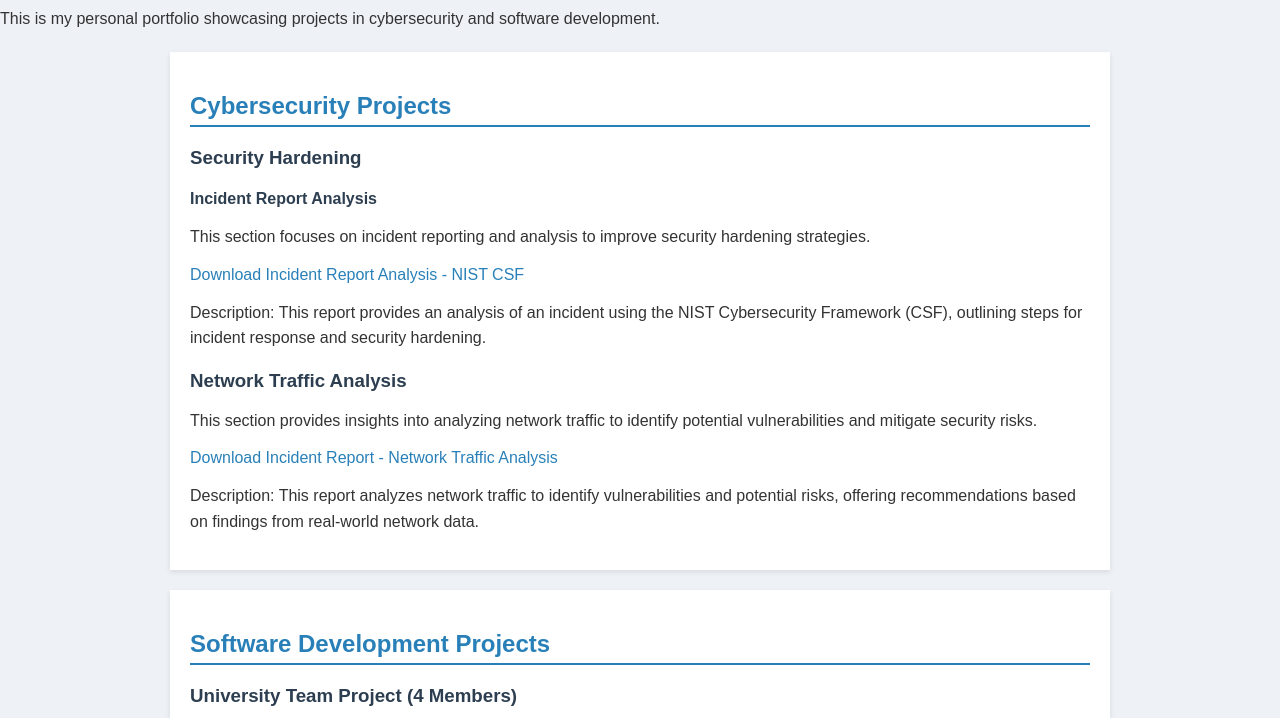
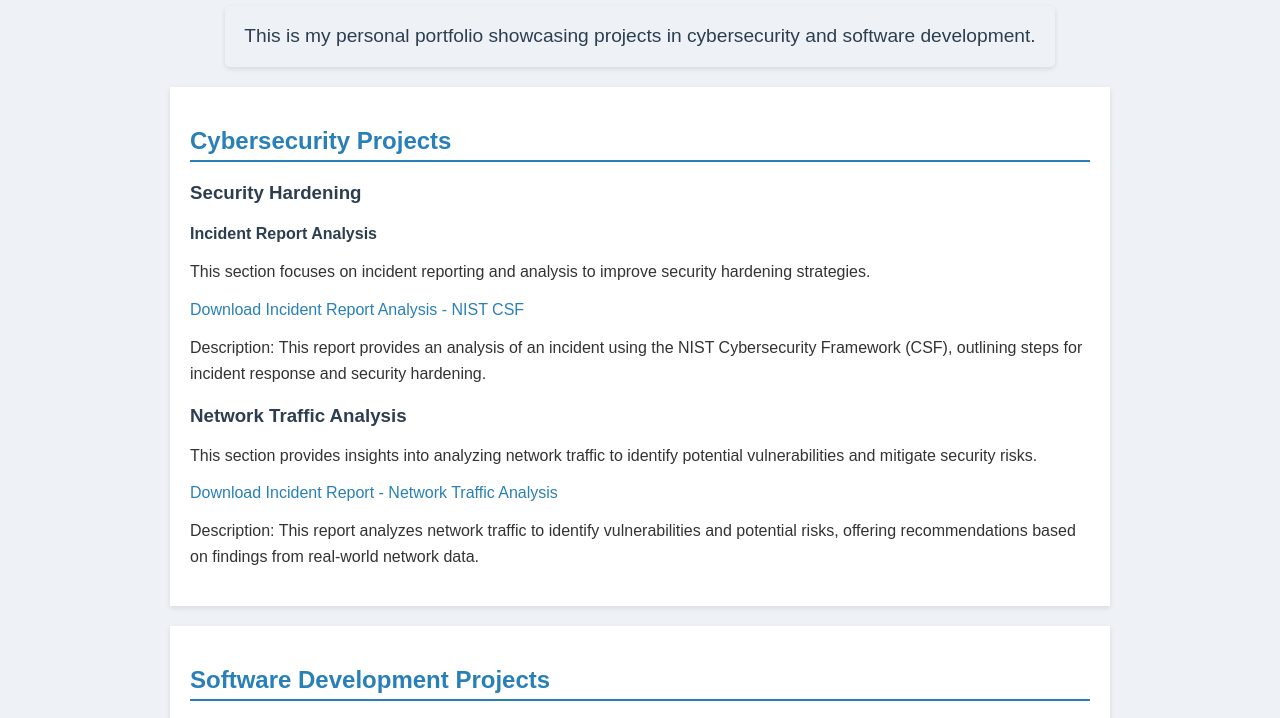
Before and after one commit to GominMathewGeorge/My-Portofolio, a plain HTML site: page index.html in a window 1280 px wide. Shown: the part 72-790 px from the top of the page. Drawn offline with Linux system fonts and the light colour scheme.

Commit message:
Update index.html

```diff
--- a/index.html
+++ b/index.html
@@ -8,7 +8,8 @@
 </head>
 <body>
     <h1>Welcome to My Portfolio</h1>
-    <p>This is my personal portfolio showcasing projects in cybersecurity and software development.</p>
+    <p class="intro">This is my personal portfolio showcasing projects in cybersecurity and software development.</p>
+
 
     <!-- Cybersecurity Section -->
     <section id="cybersecurity">
```
